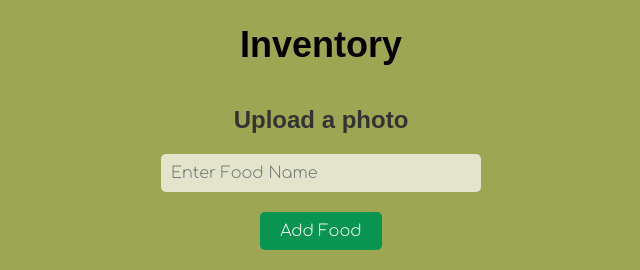
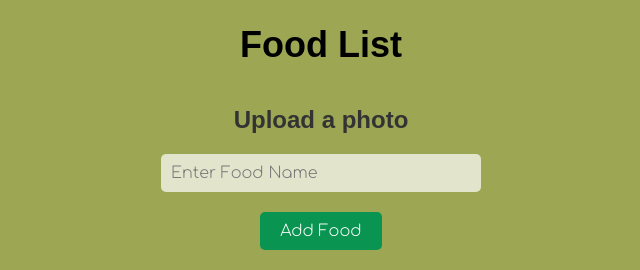
Before and after one commit to FowlFarmer/HTNXTAFH, a Flask app: page / in a window 1280 px wide. Shown: the top 270 px of the page, without its empty margins (319-959 px from the left). Run offline with Flask 3, Linux system fonts and the light colour scheme.

Commit message:
change inventory to food list

```diff
--- a/templates/list.html
+++ b/templates/list.html
@@ -4,7 +4,7 @@
     <meta charset="UTF-8">
     <meta name="viewport" content="width=device-width, initial-scale=1.0">
     <link rel="stylesheet" href="../static/styles.css">
-    <title>Inventory</title>
+    <title>Food List</title>
 </head>
 <script>
     function disableSubmitButton() {
@@ -25,7 +25,7 @@
 </script>
 <body>
     <div class="mainPageList">
-        <h1>Inventory</h1>
+        <h1>Food List</h1>
         <h2><a href="/upload">Upload a photo</a></h2>
         <form method="POST" id="addFoodForm">
             <input type="text" name="food_name" placeholder="Enter Food Name" required>
```
